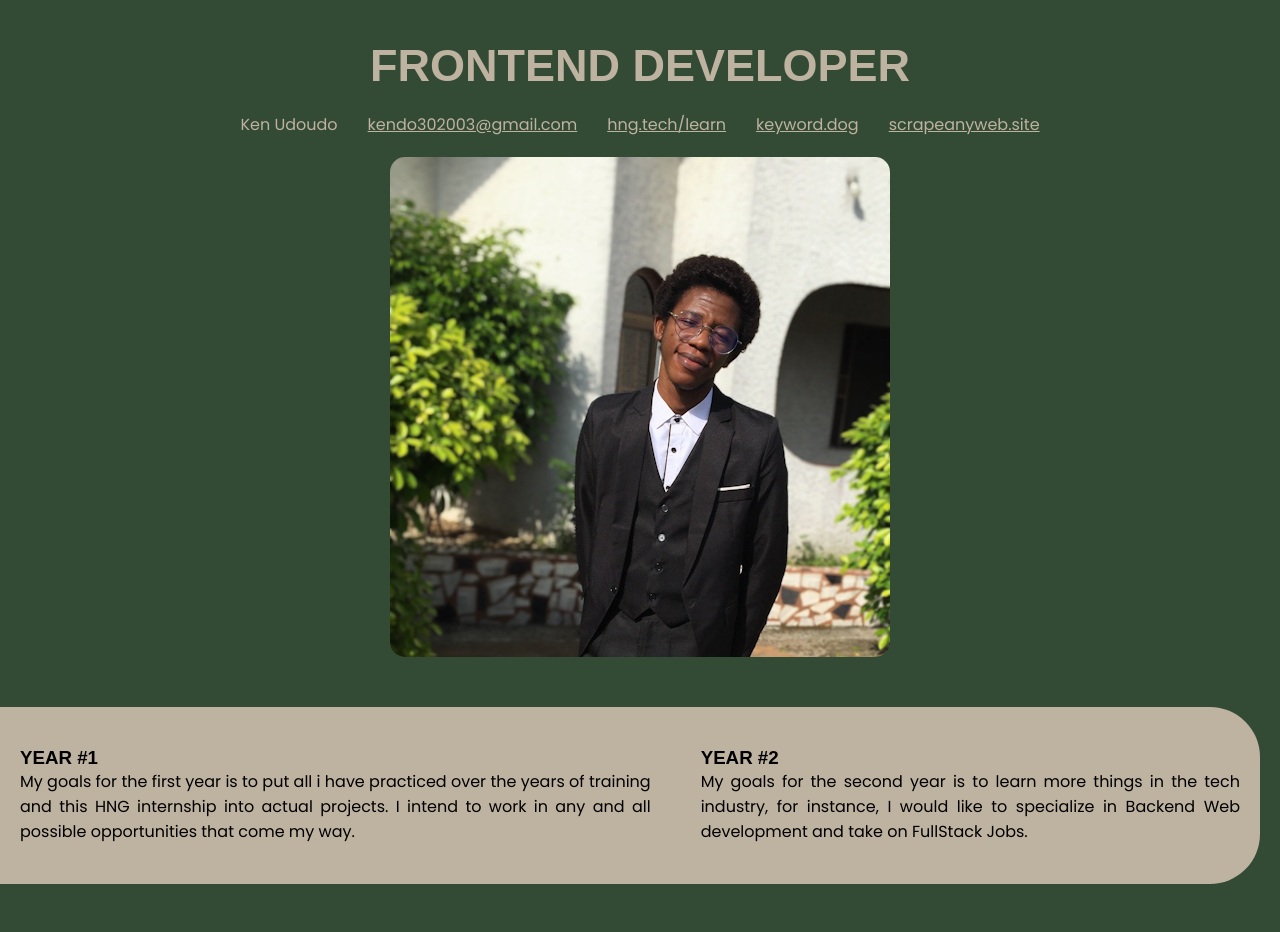
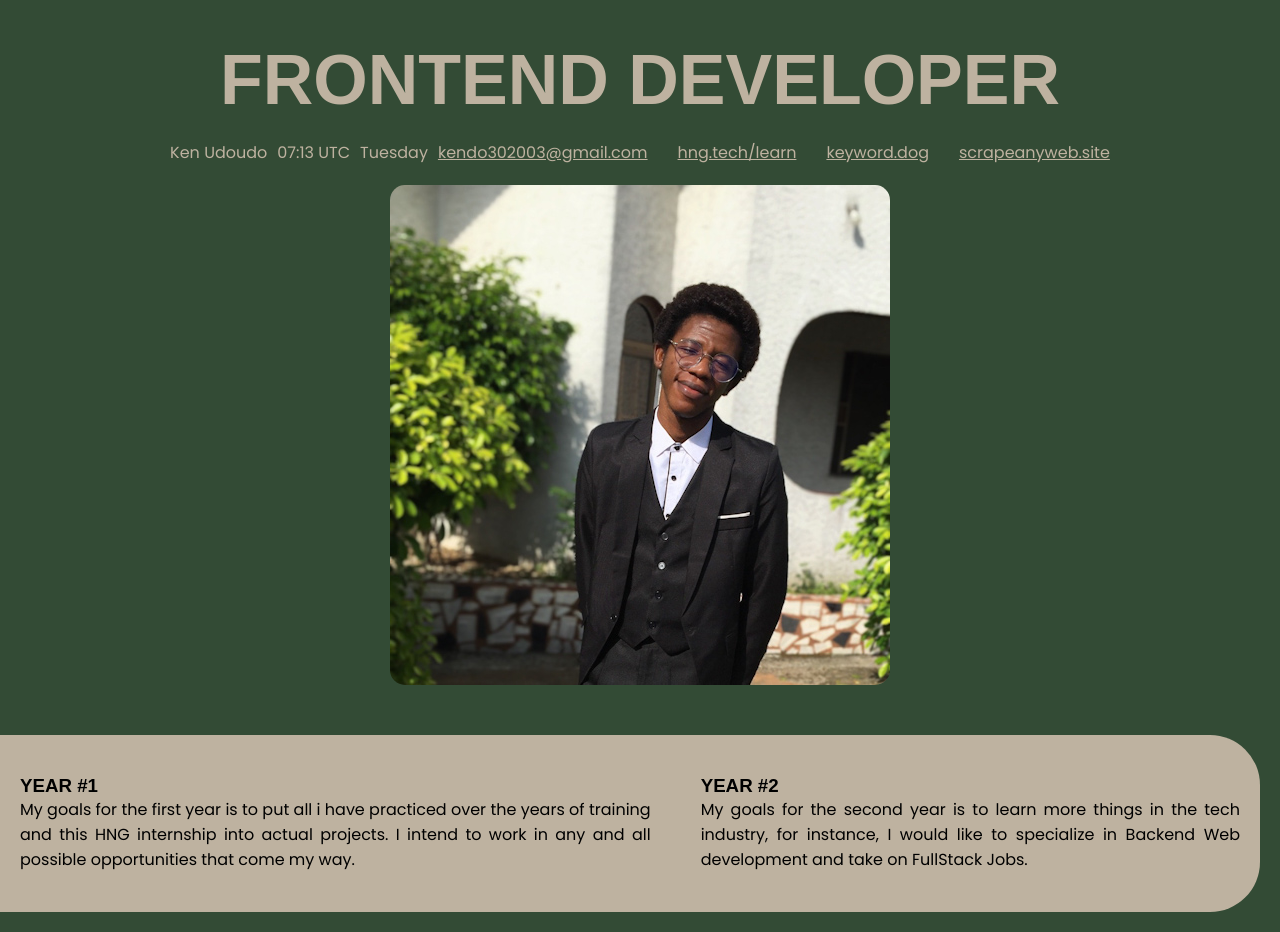
Before and after one commit to KenUdoudo/Goals, a plain HTML site: page index.html in a window 1280 px wide. Before the commit the page ends 904 px from the top, so only its background shows below. Drawn offline with Linux system fonts and the light colour scheme; a web font is replaced by a local one.

Commit message:
done finally

```diff
--- a/index.css
+++ b/index.css
@@ -68,4 +68,8 @@ img {
         gap: 50px;
         padding: 40px 20px;
     }
+    h1{
+        font-size: 70px;
+        font-weight: 700;
+    }
 }
--- a/index.html
+++ b/index.html
@@ -13,8 +13,8 @@
         <h1>FRONTEND DEVELOPER</h1>
         <div class="first-flex">
             <p data-testid="slackDisplayName">Ken Udoudo</p>
-            <p data-testid="currentTimeUTC"></p>
-            <p data-testid="curentDay"></p>
+            <p data-testid="currentTimeUTC" id="currentTimeUTC"></p>
+            <p data-testid="curentDay" id="curentDay"></p>
             <a href="mailto:kendo302003@gmail.com" data-testid="slackEmail">kendo302003@gmail.com</a>
             <a href="https://hng.tech/learn" data-testid="hngLink">hng.tech/learn</a>
             <a href="https://keyword.dog/" data-testid="keywordLink">keyword.dog</a>
```
